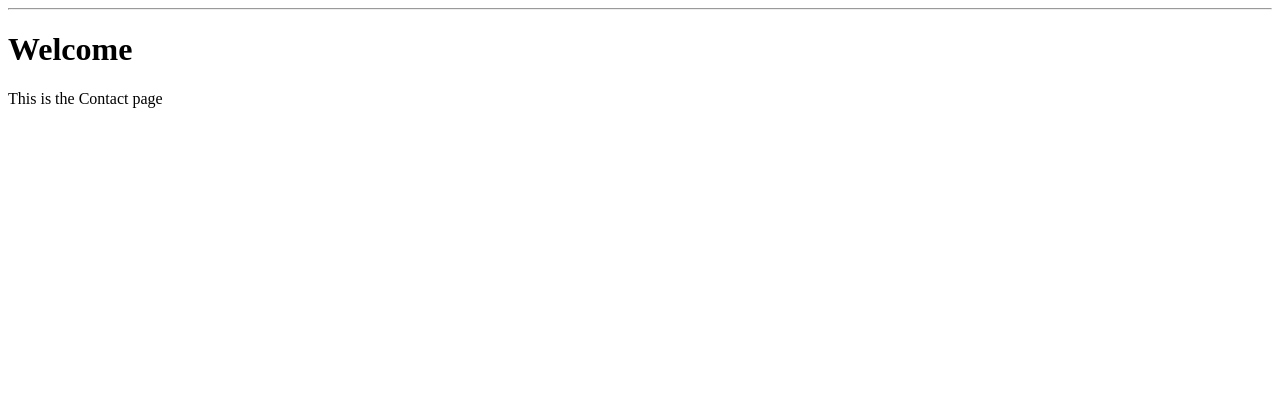
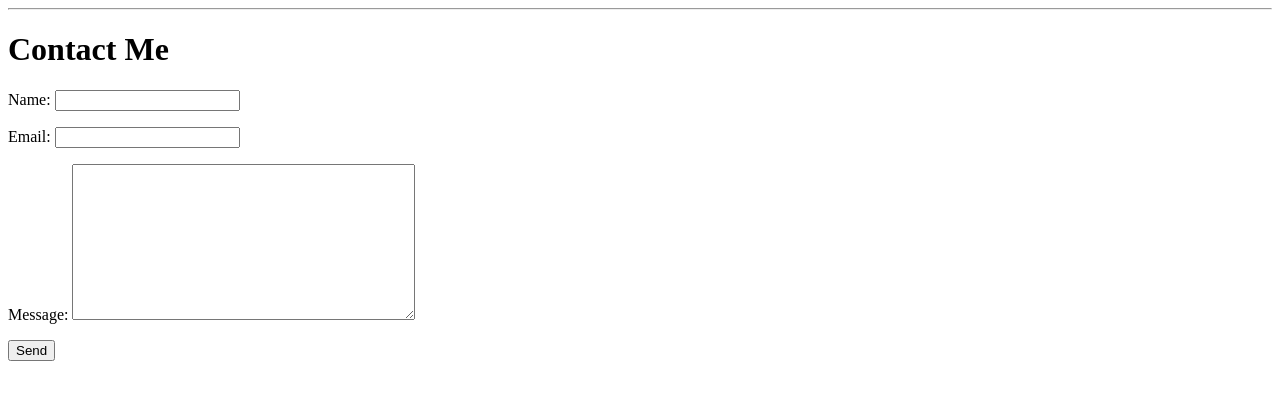
Before and after one commit to Erfan-Safari-Beydokhti/Personal-Website, a Django app: page /contact/ in a window 1280 px wide. Shown: the part 26-426 px from the top of the page. Run offline with Django 5.2, Linux system fonts and the light colour scheme.

Commit message:
Edit contact.html , build form for Contact

```diff
--- a/Personal_Web/core/templates/core/contact.html
+++ b/Personal_Web/core/templates/core/contact.html
@@ -3,6 +3,10 @@
 {% block title %}Contact{% endblock %}
 
 {% block content %}
-<h1>Welcome</h1>
-<p>This is the Contact page</p>
+    <h1>Contact Me</h1>
+    <form method="post">
+    {% csrf_token %}
+    {{ form.as_p }}
+    <button type="submit">Send</button>
+    </form>
 {% endblock %}
```
